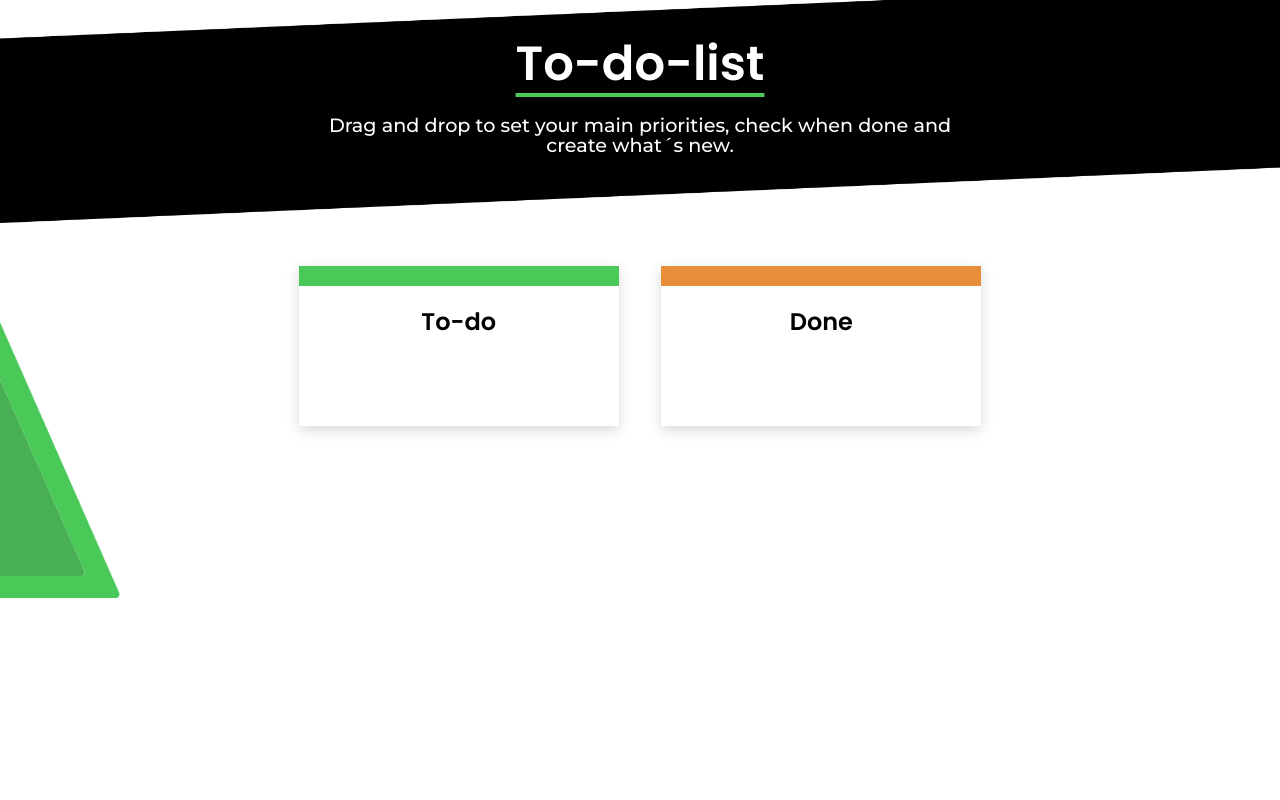
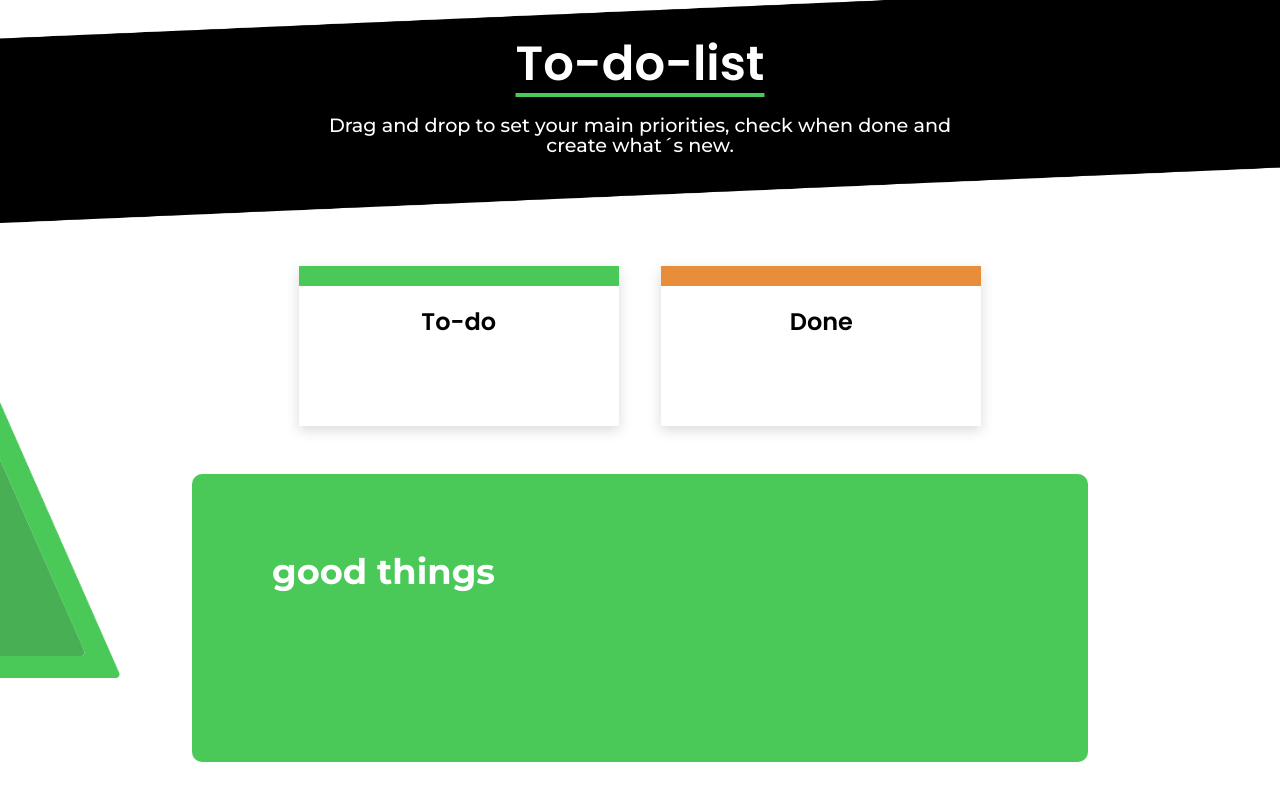
Before and after one commit to thipereira02/coopers_front, a React (Create React App) app: page / in a window 1280 px wide. Shown: the part 522-1322 px from the top of the page. Before the commit the page ends 1120 px from the top, so only its background shows below. Built offline with nearby package versions, Linux system fonts and the light colour scheme.

Commit message:
adding section good things

```diff
--- /dev/null
+++ b/src/components/GoodThing.tsx
@@ -0,0 +1,32 @@
+import React from "react";
+import styled from "styled-components";
+
+export default function GoodThing() {
+	return(
+		<Background>
+			<h1>good things</h1>
+		</Background>
+	);
+}
+
+const Background = styled.div`
+    width: 80vw;
+    height: 18rem;
+    background-color: #4AC959;
+    border-radius: 0.625rem;
+    margin: 3rem auto;
+    padding-left: 2rem;
+    padding-top: 3rem;
+
+    h1{
+        color: #FFF;
+        font-size: 2.2rem;
+        font-weight: 700;
+    }
+
+    @media(min-width: 768px) {
+        width: 70vw;
+        padding-left: 5rem;
+        padding-top: 5rem;
+    }
+`;
--- a/src/layouts/common/Components.tsx
+++ b/src/layouts/common/Components.tsx
@@ -42,9 +42,13 @@ export const BgElement = styled.img<ElementProps>`
     display: none;
     height: 30rem;
     position: absolute;
-    top: ${(props) => props.top === "back" ? "40rem" : "38.6rem"};
+    top: ${(props) => props.top === "back" ? "45rem" : "43.6rem"};
 
     @media(min-width: 768px) {
         display: block;
     }
+
+    @media(max-width: 1024px) {
+        height: 22rem;
+    }
 `;
--- a/src/pages/Home.tsx
+++ b/src/pages/Home.tsx
@@ -3,6 +3,7 @@ import React from "react";
 import Header from "../components/Header";
 import Cover from "../components/Cover";
 import ToDoList from "../components/ToDoList";
+import GoodThing from "../components/GoodThing";
 
 export default function Home() {
 	return (
@@ -10,6 +11,7 @@ export default function Home() {
 			<Header />
 			<Cover />
 			<ToDoList />
+			<GoodThing />
 		</>
 	);
 }
```
